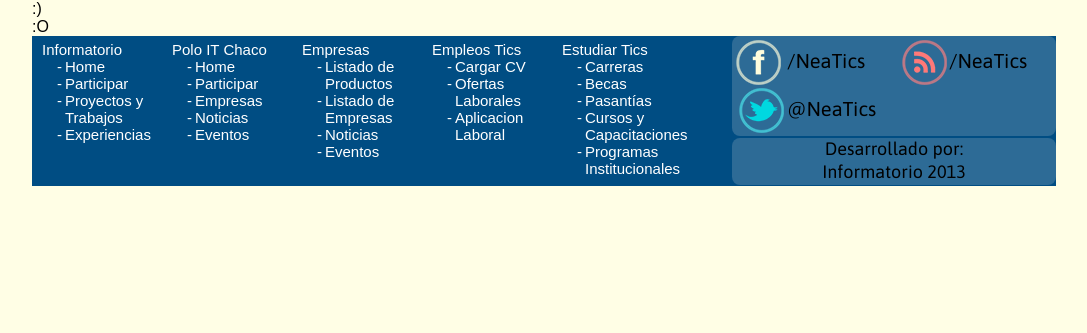
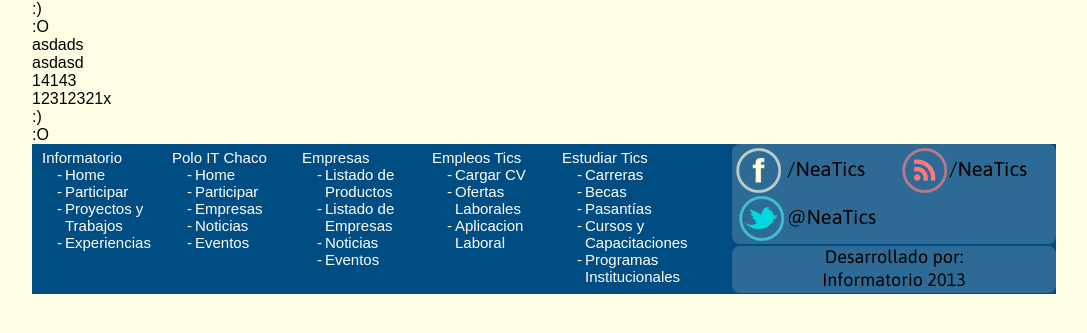
Before and after one commit to diegoduncan21/Neatics, a Django app: template portal/templates/slidertext.html in a window 1280 px wide. Shown: the part 246-579 px from the top of the page, without its empty margins (96-1183 px from the left). Run offline with Django 3.2, Linux system fonts and the light colour scheme; the template is opened without the code that fills it, so the values that code supplies are empty; parts of the project's set-up code (start-up, migrations or seed data) failed here and were passed over; some libraries are stand-ins or nearby versions; some web fonts are replaced.

Commit message:
Sliders Text ok Changes to be committed: new file:   portal/static/js/slidertext.js modified:   portal/templates/slidertext.html

```diff
--- a/portal/templates/slidertext.html
+++ b/portal/templates/slidertext.html
@@ -1,37 +1,28 @@
 {% extends "base.html" %}
 {% block extra_head %}
-	<script>
+	<script src='/static/js/slidertext.js'></script>
+	<script type="text/javascript">
 	$(document).ready(function() {
-		(function($) {
-			var elements = $('.feature');
-			var i = 1
-			var animar = function() {
-				if (elements.length != i) {
-					$(elements[i-1]).fadeOut(function() {
-						$(elements[i]).fadeIn();
-						i++;
-						setTimeout(animar,3000);
-					});
-				} else{
-					$(elements[i-1]).fadeOut(function() {
-						$(elements[0]).fadeIn();
-						i=1;
-						setTimeout(animar,3000);
-					});
-				};
-			};
-			$.each(elements,function() {
-				$(this).hide();
-			})
-			$(elements[0]).fadeIn();
-			setTimeout(animar,3000)
-		})(jQuery)
+		$('#slide1').data("slider")($('#slide1'));
 	})
-
 	</script>
 {% endblock extra_head %}
 {% block contenido %}
-	<div id="slider">
+	<div id='slide1' class="slidertext">
+		<div class="feature">
+			<div class="title">asdads</div>
+			<div class="content">asdasd</div>
+		</div>
+		<div class="feature">
+			<div class="title">14143</div>
+			<div class="content">12312321x</div>
+		</div>
+		<div class="feature">
+			<div class="title">:)</div>
+			<div class="content">:O</div>
+		</div>
+	</div>
+	<div id='slide2' class="slidertext">
 		<div class="feature">
 			<div class="title">asdads</div>
 			<div class="content">asdasd</div>
```
Also changed, not shown: portal/static/js/slidertext.js (added, +29 -0 lines).
